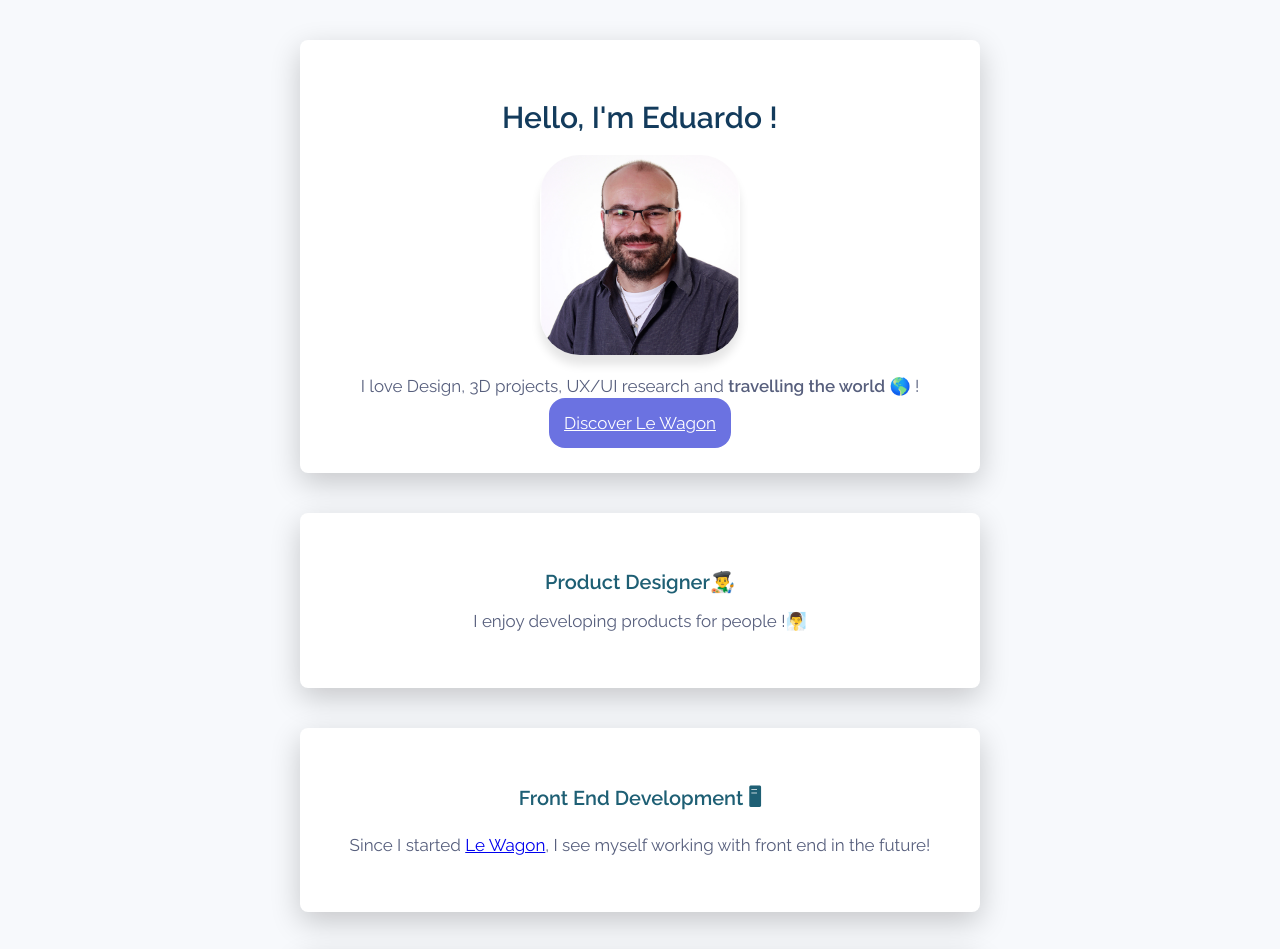
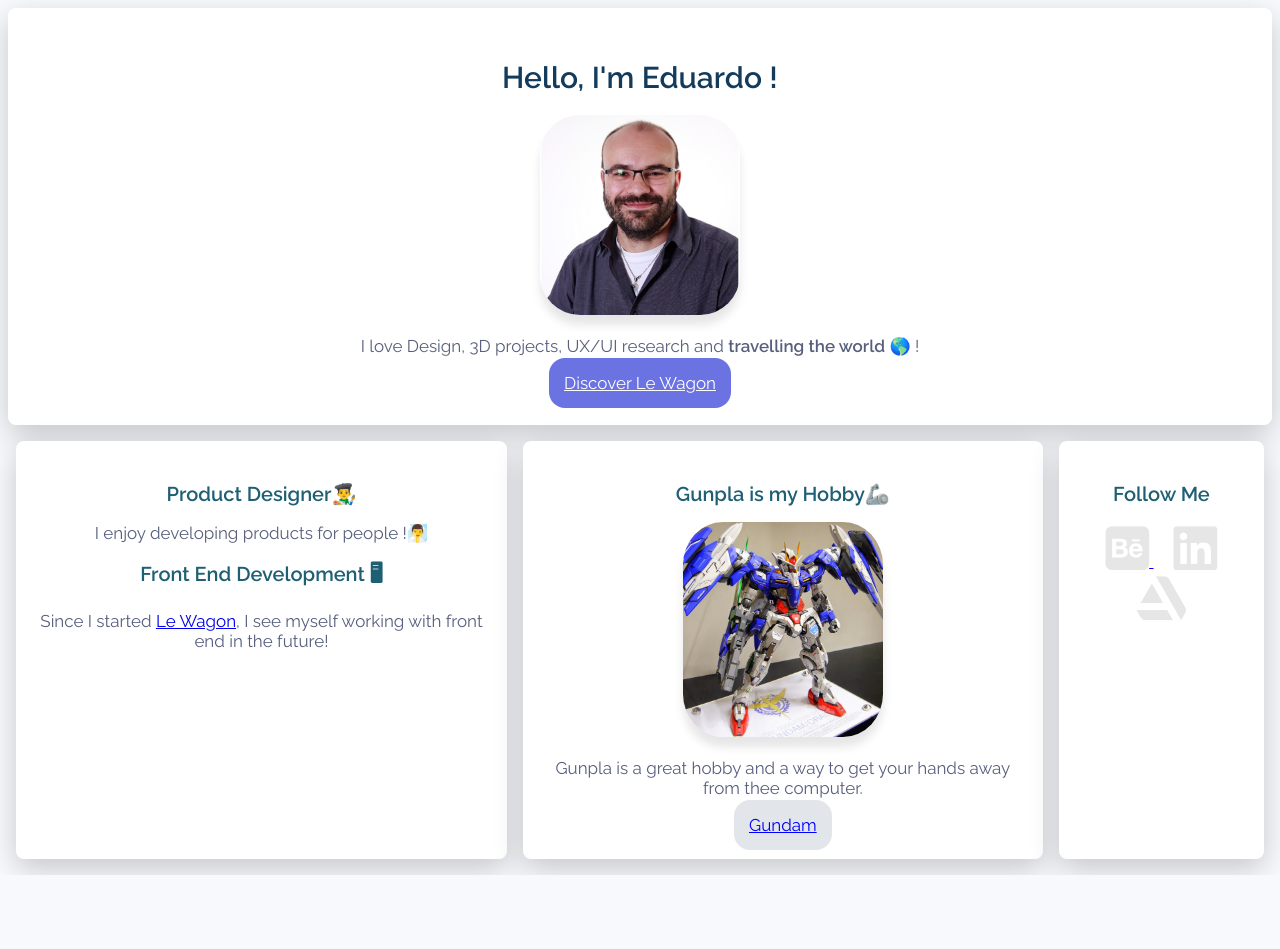
Before and after one commit to Appiopini/profile, a plain HTML site: page index.html in a window 1280 px wide. Shown: the top 949 px of the page. After the commit the page ends 875 px from the top, so only its background shows below. Drawn offline with Linux system fonts and the light colour scheme.

Commit message:
working process

```diff
--- a/index.html
+++ b/index.html
@@ -14,31 +14,30 @@
   </head>
 
 <body>
-  <div class="container">
+  <div class="box-big">
       <h1>Hello, I'm Eduardo !</h1>
         <img src="images/profile_image.png" class="img-prop" alt="Eduardo A. Pini">
           <p> I love Design, 3D projects, UX/UI research and <strong>travelling the world</strong> 🌎 !</p>
         <a href="https://www.lewagon.com" class="btn-blue"> Discover Le Wagon</a>
   </div>
 
-  <div class="container">
+  <div class="box-flex">
+
+    <div class="box-itens">
       <h2>Product Designer👨‍🎨</h2>
         <p>I enjoy developing products for people !🧖‍♂️</p>
-  </div>
-
-  <div class="container">
       <h2>Front End Development 🖥</h2>
         <p>Since I started <a href="https://www.lewagon.com"> Le Wagon</a>, I see myself working with front end in the future!</p>
     </div>
 
-  <div class="container">
+    <div class="box-itens">
       <h2>Gunpla is my Hobby🦾</h2>
         <img src="images/00_raiser.jpg" class="img-prop" alt="00 gundam raiser">
         <p>Gunpla is a great hobby and a way to get your hands away from thee computer.</p>
         <a href="https://bandai-hobby.net/en/whatsgunpla.html" class="btn-light">Gundam</a>
     </div>
 
-  <div class="container">
+    <div class="box-itens">
       <h2>Follow Me</h2>
           <ul class="list-inline">
             <li>
@@ -58,6 +57,7 @@
             </li>
           </ul>
     </div>
+  </div>
 </body>
 </html>
 <!-- end of file -->
--- a/style.css
+++ b/style.css
@@ -48,14 +48,23 @@ p{
   width: 20px
 }
 
-.container{
+.box-big {
   background-color: white;
-  padding: 40px;
+  padding: 32px;
   box-shadow: 0px 10px 30px rgba(0,0,0,0.2);
   border-radius: 8px;
   text-align: center;
-  width: 600px;
-  margin: 40px auto;
+  width: 1200px;
+  margin: 8px auto;
+}
+
+.box-itens{
+    background-color: white;
+    padding: 24px;
+    box-shadow: 0px 10px 30px rgba(0,0,0,0.2);
+    border-radius: 8px;
+    text-align: center;
+    margin: 8px;
 }
 
 .list-inline {
@@ -74,3 +83,8 @@ p{
 .list-inline i:hover {
   color: black;
 }
+
+.box-flex {
+  display: flex;
+  justify-content: space-around;
+}
```
Lines whose indentation alone changed are shown as unchanged.
